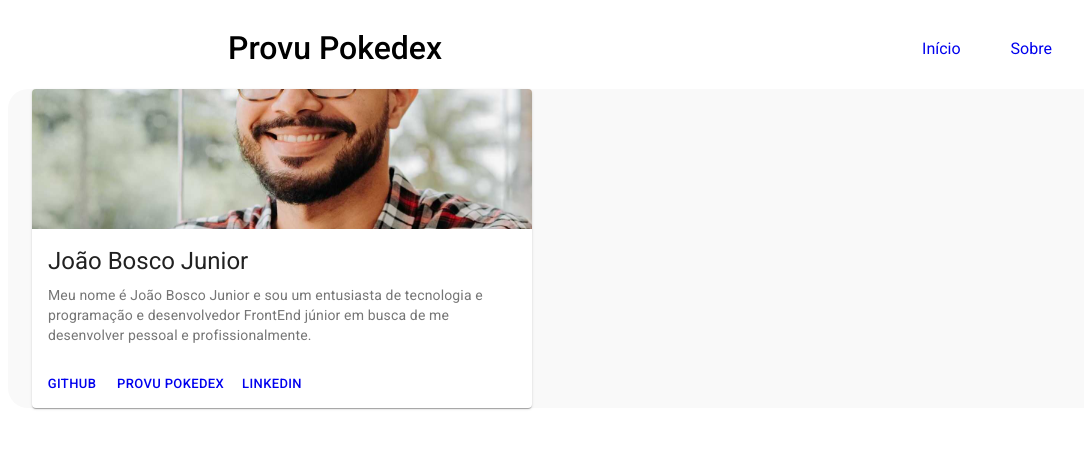
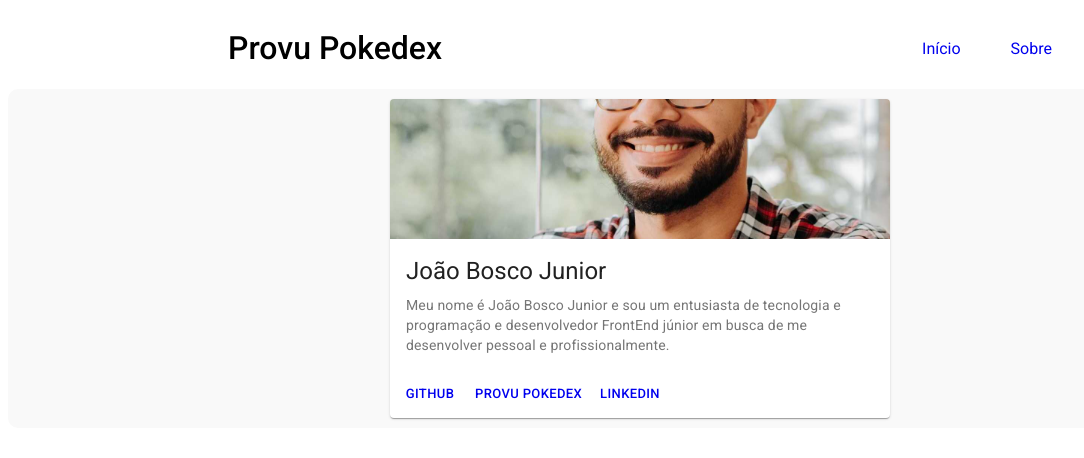
Before and after one commit to joaobosco2011/pokedex, a React (Create React App) app: page /component/sobre in a window 1280 px wide. Shown: the top 458 px of the page, without its empty margins (0-1084 px from the left). Built offline with nearby package versions, Linux system fonts and the light colour scheme.

Commit message:
Centralização do CardSobre
Importação da biblioteca classNames para poder modificar os componentes do MATERIAL UI adicionando classes além das padrões que vem com a biblioteca MATERIAL UI.

```diff
--- a/src/component/CardSobre.js
+++ b/src/component/CardSobre.js
@@ -11,6 +11,8 @@ import Typography from '@material-ui/core/Typography';
 // Importação da imagem de perfil
 import profileImg from '../img/joaoboscojunior.jpg'
 
+// Importação da bibliotece CLASSNAMES para modificar o METERIAL-UI
+import classNames from 'classnames';
 
 const useStyles = makeStyles({
   root: {
@@ -18,11 +20,13 @@ const useStyles = makeStyles({
   },
 });
 
-const CardSobre = () => {
+
+// Componente
+const CardSobre = ({classCardSobre}) => {
   const classes = useStyles();
 
   return (
-    <Card className={classes.root}>
+    <Card className={classNames(classCardSobre, classes.root)}>
       <CardActionArea>
         <CardMedia
           component="img"
--- a/src/component/Sobre.js
+++ b/src/component/Sobre.js
@@ -6,14 +6,16 @@ import CardSobre from './CardSobre'
 import './Sobre.css'
 
 // Importação de componentes do METERIAL UI
-import { Container, makeStyles } from "@material-ui/core";
+import { Container, Grid, makeStyles } from "@material-ui/core";
 
 // Configuração do CSS do componente CONTAINER do MATERIAL-UI
 const useStyles = makeStyles((theme) => ({
     container: {
-        padding: '10px auto',
         background: '#F9F9F9',
-        borderRadius: '20px',
+        borderRadius: '10px',
+    },
+    card_sobre: {
+        margin: '10px auto'
     },
 }))
 
@@ -25,7 +27,11 @@ const Sobre = () => {
     return(
         <>
             <Container className={classes.container}>
-                <CardSobre />
+                <Grid container >
+                    <Grid item xs = {12} >
+                        <CardSobre classCardSobre={classes.card_sobre} />
+                    </Grid>
+                </Grid>
             </Container>
 
         </>
```
